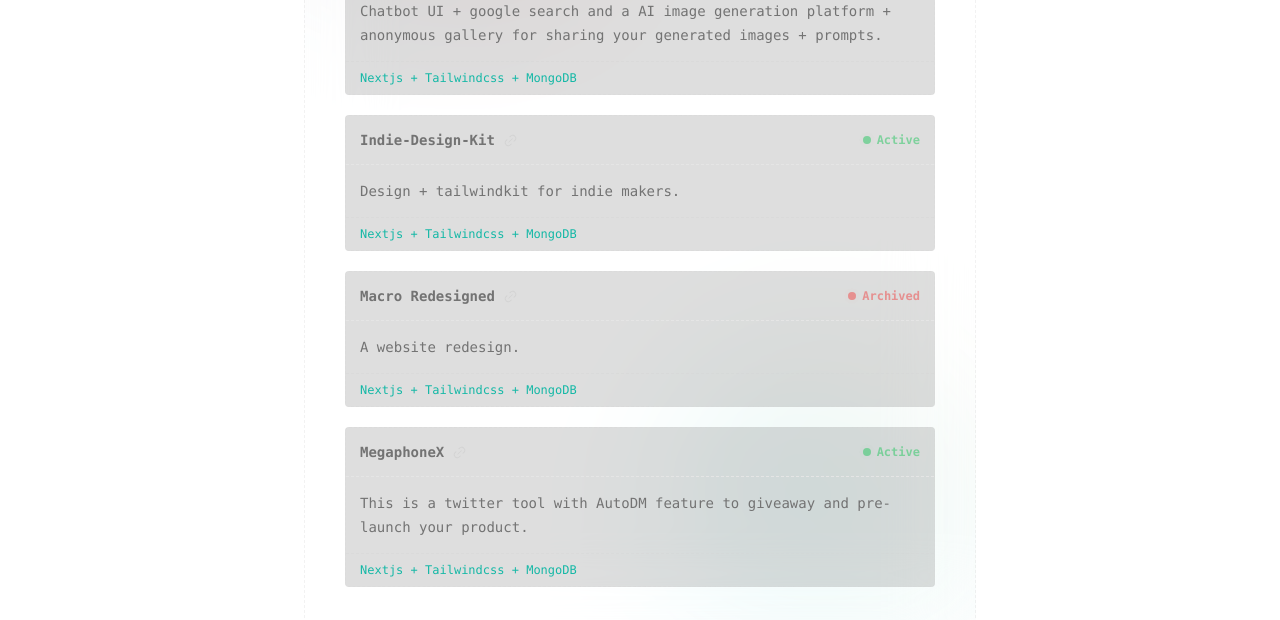
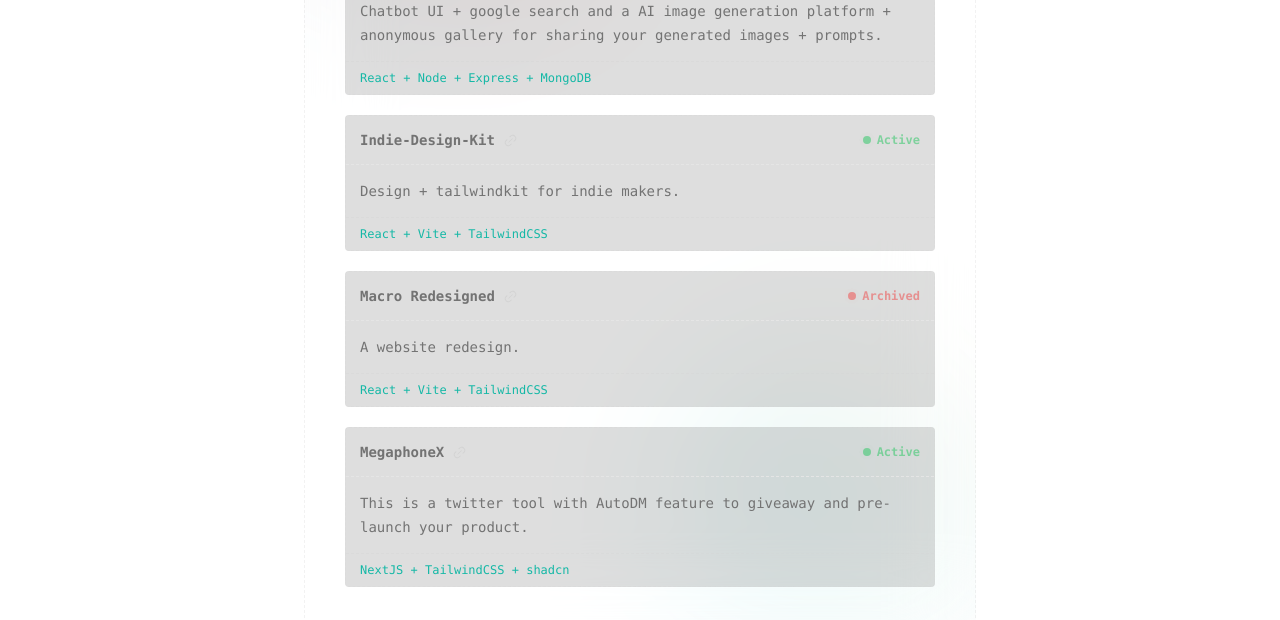
Before and after one commit to itsarghyadas/itsarghyadas.dev, a Next.js app: page / in a window 1280 px wide. Shown: the part 332-952 px from the top of the page. Built offline with nearby package versions, Linux system fonts and the light colour scheme; a web font is replaced by a local one.

Commit message:
persona portfolio font color gradient tr

```diff
--- a/components/project-section.tsx
+++ b/components/project-section.tsx
@@ -62,7 +62,7 @@
                   </div>
                   <div className="techstack__content border-t border-dashed border-neutral-300/30 p-3.5 py-2 dark:border-neutral-800/50">
                     <h3 className="font-geistMono text-xs font-medium text-teal-500">
-                      Nextjs + Tailwindcss + MongoDB
+                      {project.techStack}
                     </h3>
                   </div>
                 </div>
--- a/data/project-data.ts
+++ b/data/project-data.ts
@@ -6,6 +6,7 @@
       "Chatbot UI + google search and a AI image generation platform + anonymous gallery for sharing your generated images + prompts.",
     url: "https://github.com",
     status: "Archived",
+    techStack: "React + Node + Express + MongoDB",
   },
   {
     id: 2,
@@ -13,6 +14,7 @@
     description: "Design + tailwindkit for indie makers.",
     url: "https://github.com",
     status: "Active",
+    techStack: "React + Vite + TailwindCSS",
   },
   {
     id: 3,
@@ -20,6 +22,7 @@
     description: "A website redesign.",
     url: "https://github.com",
     status: "Archived",
+    techStack: "React + Vite + TailwindCSS",
   },
   {
     id: 4,
@@ -28,6 +31,7 @@
       "This is a twitter tool with AutoDM feature to giveaway and pre-launch your product.",
     url: "https://github.com",
     status: "Active",
+    techStack: "NextJS + TailwindCSS + shadcn",
   },
 ];
 
```
